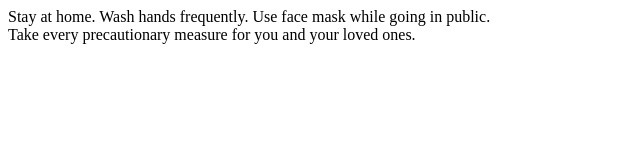
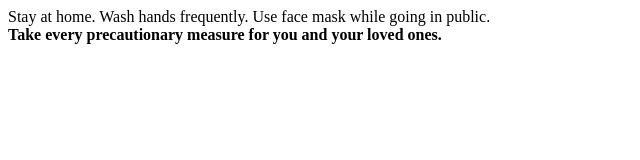
Before and after one commit to shawais786/bootcamp_lec1, a plain HTML site: page index.html in a window 1280 px wide. Shown: the whole page, without its empty margins (0-640 px from the left). Drawn offline with Linux system fonts and the light colour scheme.

Commit message:
Bolded a line with <b>

```diff
--- a/index.html
+++ b/index.html
@@ -6,7 +6,7 @@
 <body>
     <div>
         Stay at home. Wash hands frequently. Use face mask while going in public.<br>
-        Take every precautionary measure for you and your loved ones.
+        <b>Take every precautionary measure for you and your loved ones.</b>
     </div>
 </body>
 </html>
```
